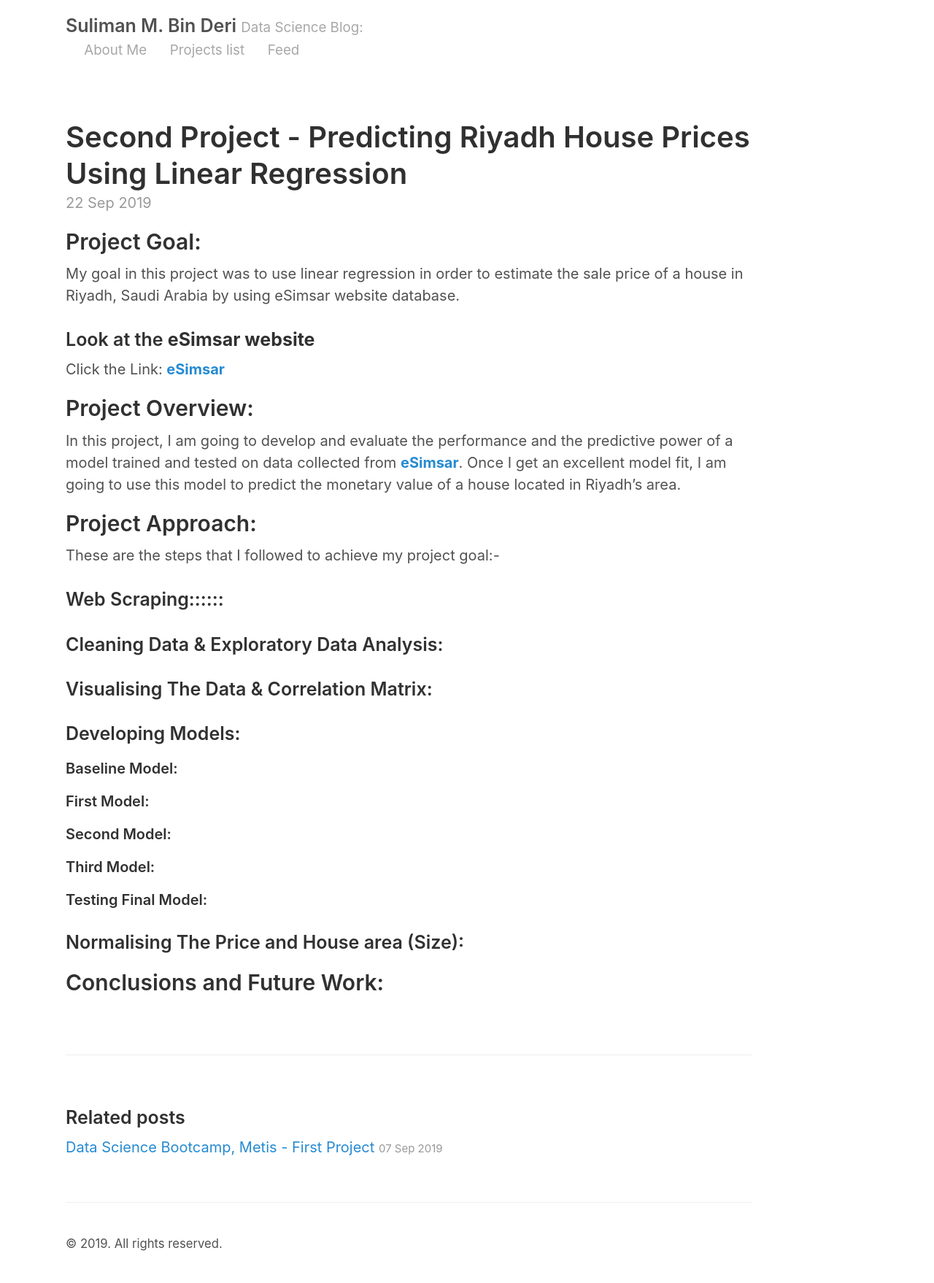
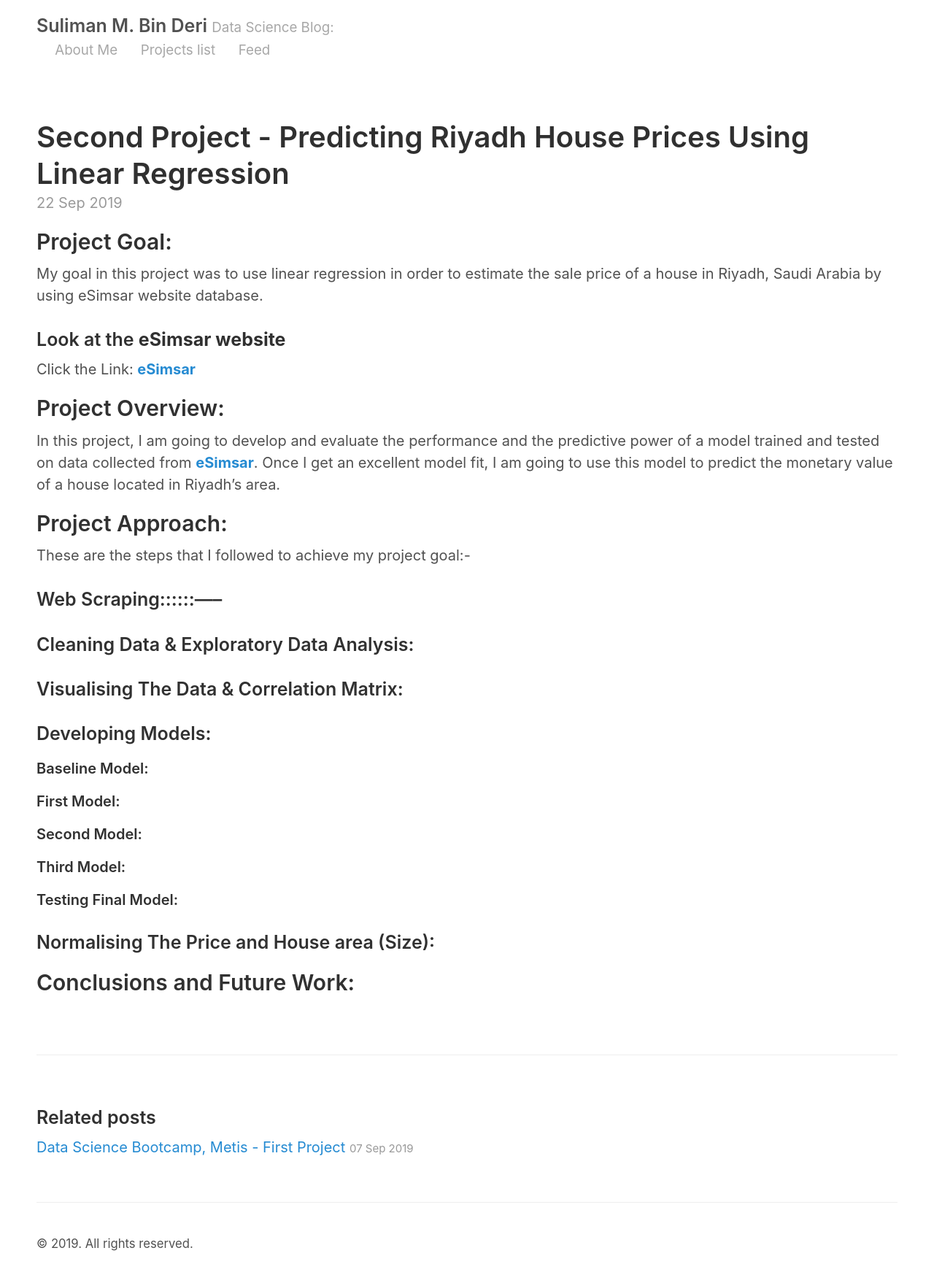
Before and after one commit to SulimanMD/SulimanMD.github.io, a Jekyll site: the page built from _posts/2019-09-22-Project_2.md, in a window 1280 px wide. Shown: the whole page at 73% size. Built offline with Jekyll 4.4.1, drawn with Linux system fonts in a browser that asks for light colours.

Commit message:
Commit number 15

```diff
--- a/_posts/2019-09-22-Project_2.md
+++ b/_posts/2019-09-22-Project_2.md
@@ -20,7 +20,7 @@ In this project, I am going to develop and evaluate the performance and the pred
 
 These are the steps that I followed to achieve my project goal:-
 
-### Web Scraping::::::
+### Web Scraping::::::-----
 
 
 
--- a/_sass/_layout.scss
+++ b/_sass/_layout.scss
@@ -3,11 +3,11 @@
 // Styles for managing the structural hierarchy of the site.
 
 .container {
-  max-width: 50rem;
+  max-width: 75rem;
   padding-left:  1.5rem;
   padding-right: 1.5rem;
-  margin-left:  3rem;
-  margin-right: 3rem;
+  margin-left:  1rem;
+  margin-right: 1rem;
 }
 
 footer {
```
